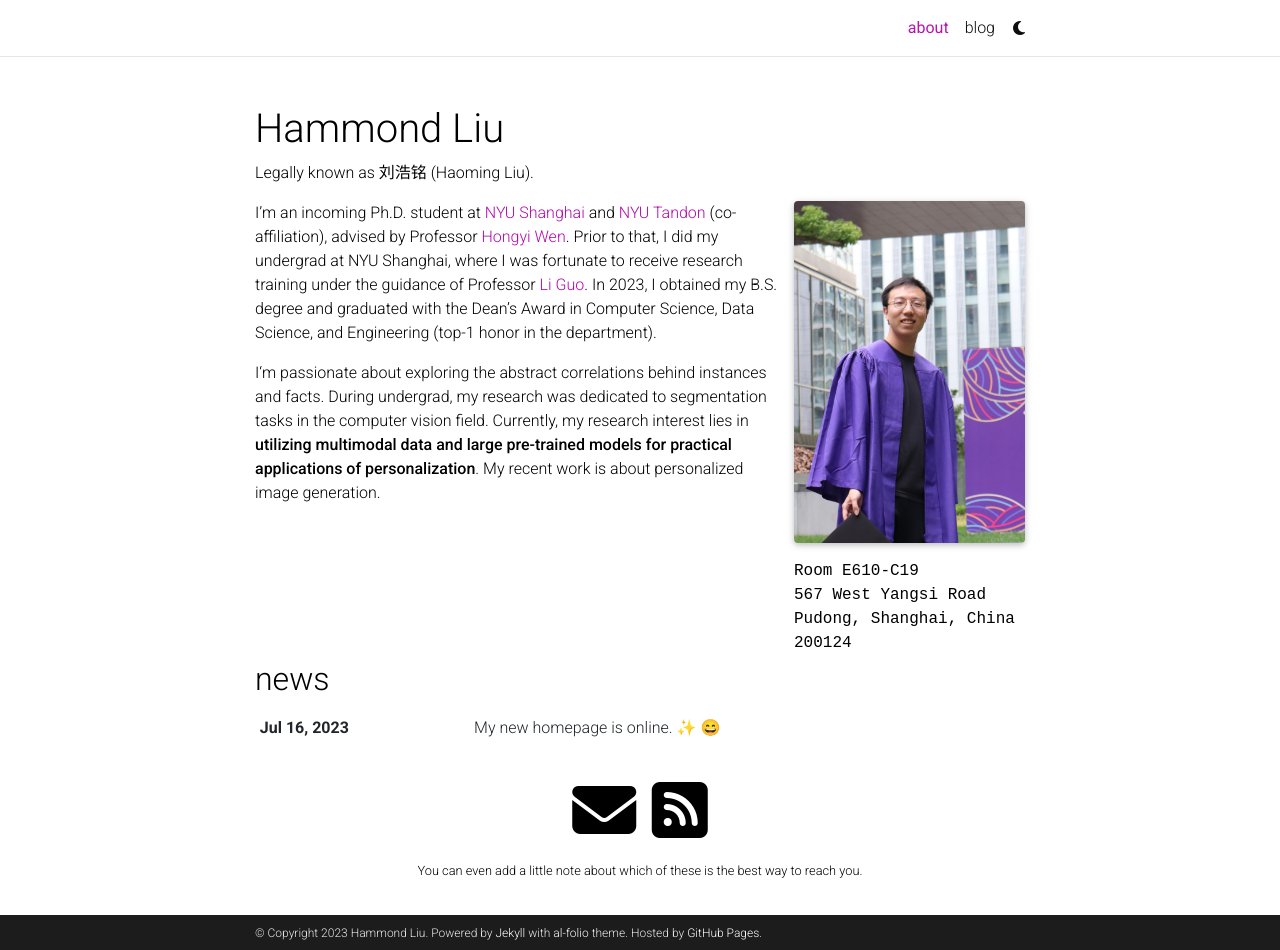
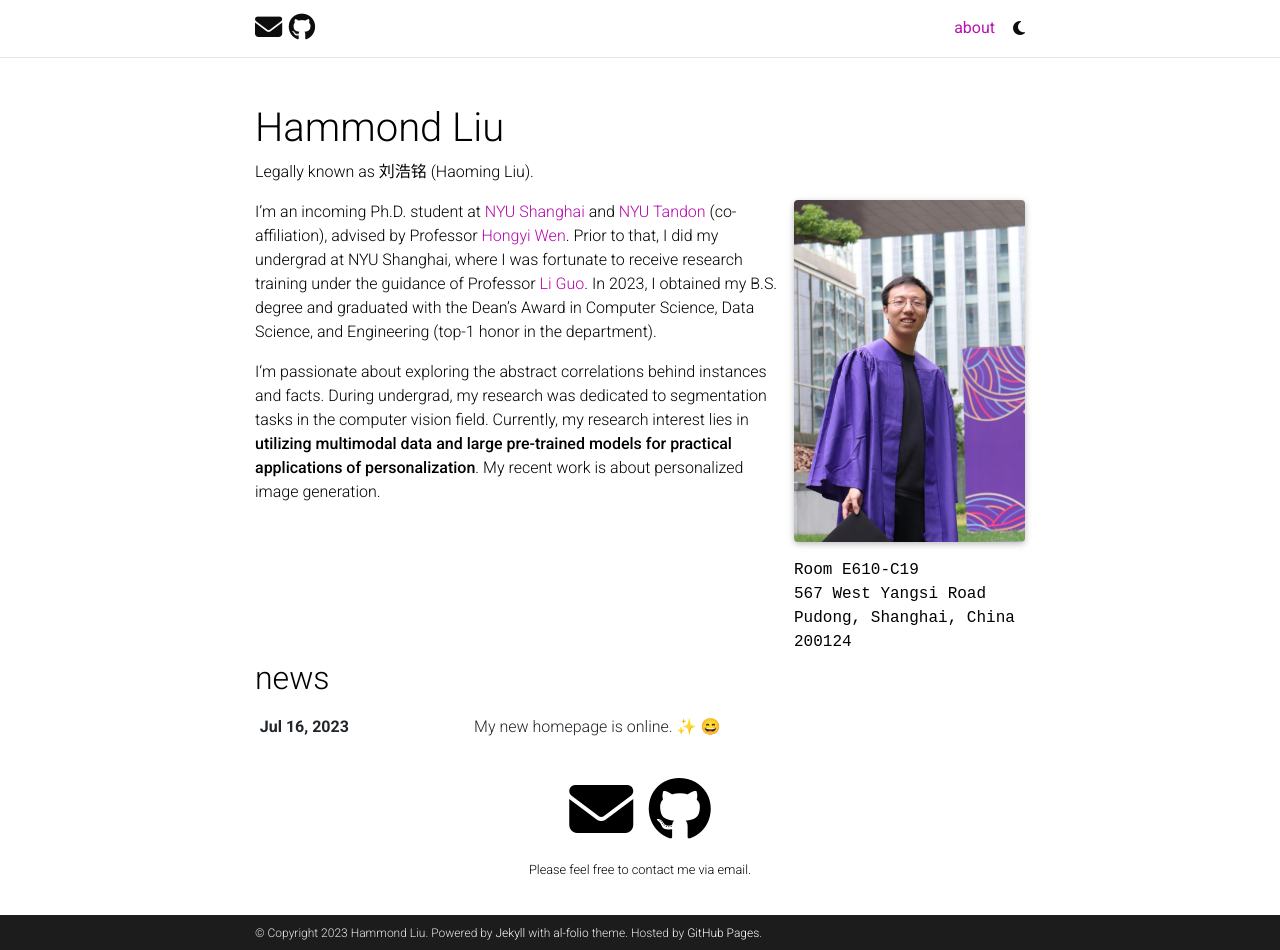
Before and after one commit to hmdliu/hmdliu.github.io, a Jekyll site: the page built from _pages/about.md, in a window 1280 px wide and 950 px high. Built offline with Jekyll 4.4.1, drawn with Linux system fonts in a browser that asks for light colours; full-size pictures stand in for the smaller copies a plugin makes; emoji names are drawn with the system emoji font; comment, search, counter and statistics services are not loaded; a style sheet for code colours, icons or effects is not loaded.

Commit message:
Update contact

```diff
--- a/_config.yml
+++ b/_config.yml
@@ -8,7 +8,7 @@
 last_name: Liu
 email: hammond.liu@nyu.edu
 description: >                  # the ">" symbol means to ignore newlines until "footer_text:"
-  A simple, whitespace theme for academics. Based on [*folio](https://github.com/bogoli/-folio) design.
+  Personal homepage of Hammond Liu. Based on [*folio](https://github.com/bogoli/-folio) design.
 footer_text: >
   Powered by <a href="https://jekyllrb.com/" target="_blank">Jekyll</a> with <a href="https://github.com/alshedivat/al-folio">al-folio</a> theme.
   Hosted by <a href="https://pages.github.com/" target="_blank">GitHub Pages</a>.
@@ -35,8 +35,8 @@
 repo_theme_dark: dark           # https://github.com/anuraghazra/github-readme-stats/blob/master/themes/README.md
 repo_trophies:
   enabled: true
-  theme_light: flat    # https://github.com/ryo-ma/github-profile-trophy
-  theme_dark: gitdimmed  # https://github.com/ryo-ma/github-profile-trophy
+  theme_light: flat             # https://github.com/ryo-ma/github-profile-trophy
+  theme_dark: gitdimmed         # https://github.com/ryo-ma/github-profile-trophy
 
 # -----------------------------------------------------------------------------
 # RSS Feed
@@ -44,7 +44,7 @@
 # will use title and url fields
 # Take a look to https://github.com/jekyll/jekyll-feed for more customization
 
-rss_icon: true
+rss_icon: false
 
 # -----------------------------------------------------------------------------
 # Layout
@@ -62,21 +62,21 @@
 # Open Graph & Schema.org
 # -----------------------------------------------------------------------------
 # Display links to the page with a preview object on social media.
-serve_og_meta: false # Include Open Graph meta tags in the HTML head
-serve_schema_org: false # Include Schema.org in the HTML head
-og_image: # The site-wide (default for all links) Open Graph preview image
+serve_og_meta: false      # Include Open Graph meta tags in the HTML head
+serve_schema_org: false   # Include Schema.org in the HTML head
+og_image:                 # The site-wide (default for all links) Open Graph preview image
 
 # -----------------------------------------------------------------------------
 # Social integration
 # -----------------------------------------------------------------------------
 
-github_username: # your GitHub user name
+github_username: hmdliu # your GitHub user name
 gitlab_username: # your GitLab user name
 twitter_username: # your Twitter handle
 mastodon_username: # your mastodon instance+username in the format instance.tld/@username
 linkedin_username: # your LinkedIn user name
 telegram_username: # your Telegram user name
-scholar_userid: # your Google Scholar ID
+scholar_userid: Oo-rRfYAAAAJ # your Google Scholar ID
 semanticscholar_id: # your Semantic Scholar ID
 whatsapp_number: # your WhatsApp number (full phone number in international format. Omit any zeroes, brackets, or dashes when adding the phone number in international format.)
 orcid_id: # your ORCID ID
@@ -105,24 +105,24 @@
 discord_id: # your discord id (18-digit unique numerical identifier)
 
 contact_note: >
-  You can even add a little note about which of these is the best way to reach you.
+  Please feel free to contact me via email.
 
 # -----------------------------------------------------------------------------
 # Analytics and search engine verification
 # -----------------------------------------------------------------------------
 
-google_analytics:  # your Google Analytics measurement ID (format: G-XXXXXXXXXX)
-cronitor_analytics:  # cronitor RUM analytics site ID (format: XXXXXXXXX)
+google_analytics:           # your Google Analytics measurement ID (format: G-XXXXXXXXXX)
+cronitor_analytics:         # cronitor RUM analytics site ID (format: XXXXXXXXX)
 
-google_site_verification:  # your google-site-verification ID (Google Search Console)
-bing_site_verification:  # out your bing-site-verification ID (Bing Webmaster)
+google_site_verification:   # your google-site-verification ID (Google Search Console)
+bing_site_verification:     # out your bing-site-verification ID (Bing Webmaster)
 
 # -----------------------------------------------------------------------------
 # Blog
 # -----------------------------------------------------------------------------
 
-blog_name: al-folio # blog_name will be displayed in your blog page
-blog_nav_title: blog # your blog must have a title for it to be displayed in the nav bar
+blog_name:                  # blog_name will be displayed in your blog page
+blog_nav_title:             # your blog must have a title for it to be displayed in the nav bar
 blog_description: a simple whitespace theme for academics
 permalink: /blog/:year/:title/
 
@@ -177,13 +177,13 @@
 
 announcements:
   enabled: true
-  scrollable: true # adds a vertical scroll bar if there are more than 3 news items
-  limit: 5 # leave blank to include all the news in the `_news` folder
+  scrollable: true  # adds a vertical scroll bar if there are more than 3 news items
+  limit: 5          # leave blank to include all the news in the `_news` folder
 
 latest_posts:
   enabled: true
-  scrollable: true # adds a vertical scroll bar if there are more than 3 new posts items
-  limit: 3 # leave blank to include all the blog posts
+  scrollable: true  # adds a vertical scroll bar if there are more than 3 new posts items
+  limit: 3          # leave blank to include all the blog posts
 
 # -----------------------------------------------------------------------------
 # Jekyll settings
@@ -355,7 +355,7 @@
 # -----------------------------------------------------------------------------
 
 enable_google_analytics:    false  # enables google analytics
-enable_cronitor_analytics: false  # enables cronitor RUM analytics
+enable_cronitor_analytics:  false  # enables cronitor RUM analytics
 enable_google_verification: false  # enables google site verification
 enable_bing_verification:   false  # enables bing site verification
 enable_masonry:             true   # enables automatic project cards arrangement
@@ -363,12 +363,12 @@
 enable_tooltips:            false  # enables automatic tooltip links generated
                                    # for each section titles on pages and posts
 enable_darkmode:            true   # enables switching between light/dark modes
-enable_navbar_social:       false  # enables displaying social links in the
+enable_navbar_social:       true   # enables displaying social links in the
                                    # navbar on the about page
 enable_project_categories:  true   # enables categorization of projects into
                                    # multiple categories
 enable_medium_zoom:         true   # enables image zoom feature (as on medium.com)
-enable_progressbar:         true   # enables a horizontal progress bar linked to the vertical scroll position
+enable_progressbar:         false  # enables a horizontal progress bar linked to the vertical scroll position
 
 # -----------------------------------------------------------------------------
 # Library versions
```
